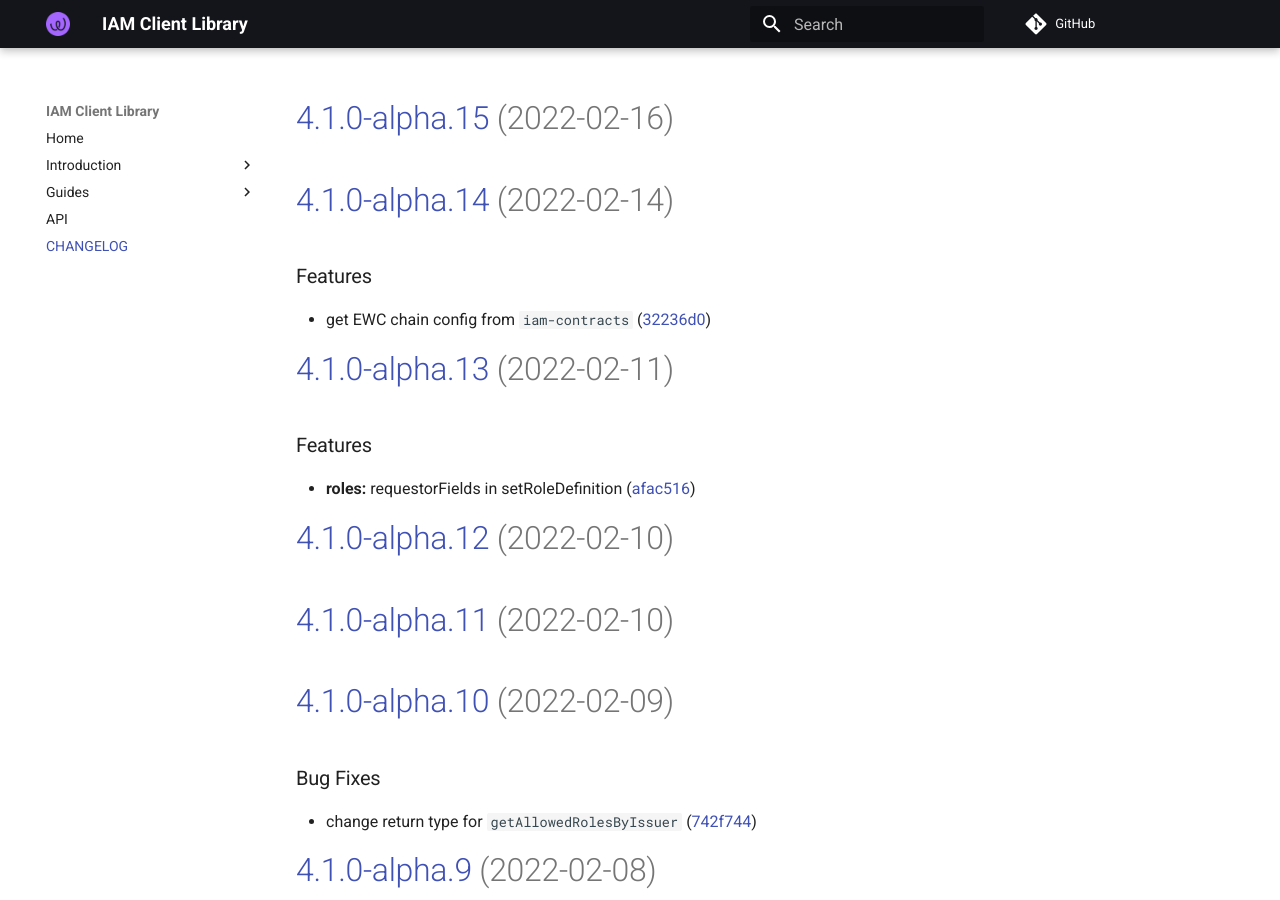
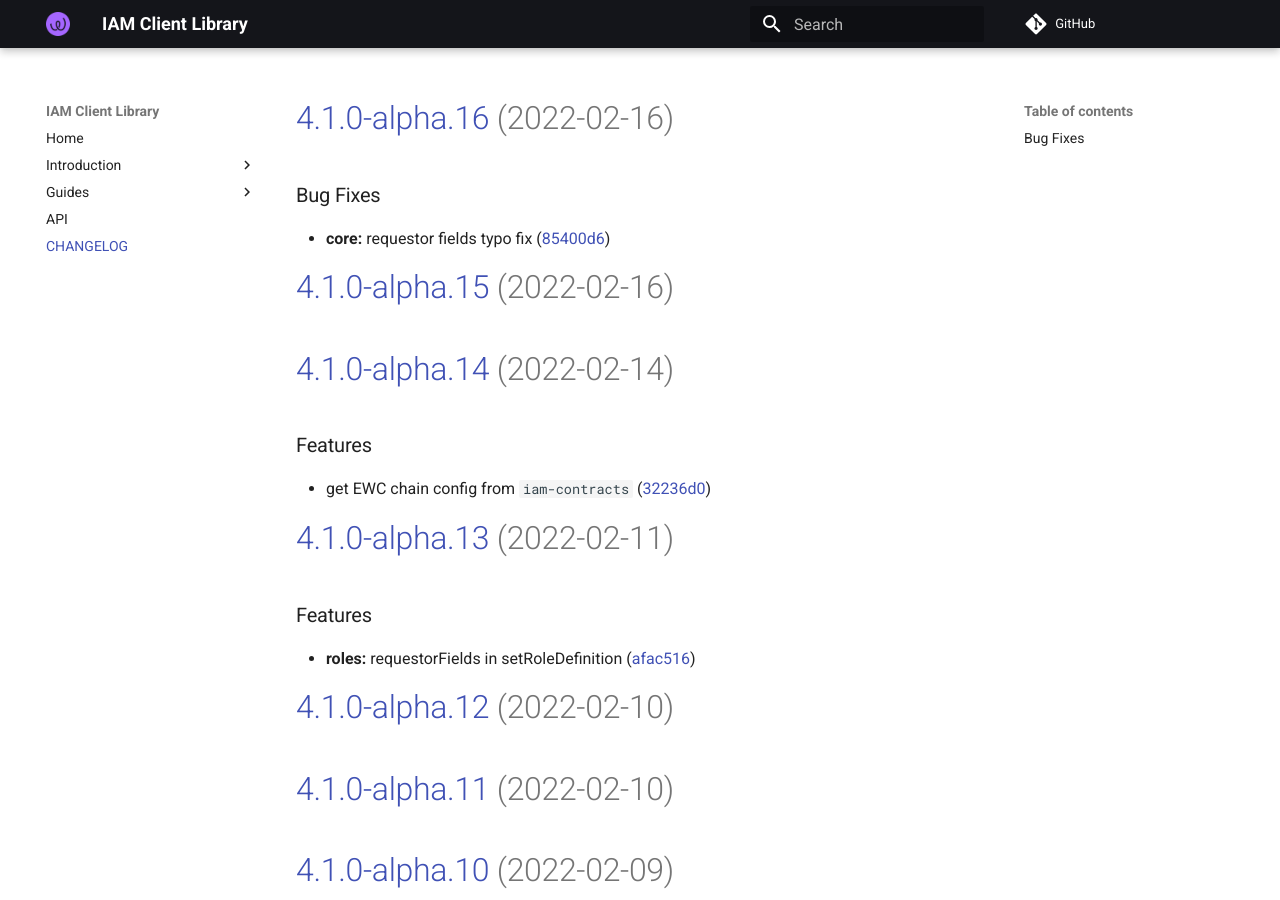
Before and after one commit to energywebfoundation/iam-client-lib, an MkDocs documentation site: the page built from docs/CHANGELOG.md, in a window 1280 px wide and 900 px high. Built offline with MkDocs 1.6.1 and Material for MkDocs 9.7.7, drawn with Linux system fonts in a browser that asks for light colours; comment, search, counter and statistics services are not loaded.

Commit message:
chore(release): 4.1.0-alpha.16 [skip ci]
# [4.1.0-alpha.16](https://github.com/energywebfoundation/iam-client-lib/compare/v4.1.0-alpha.15...v4.1.0-alpha.16) (2022-02-16)

### Bug Fixes

* **core:** requestor fields typo fix ([85400d6](https://github.com/energywebfoundation/iam-client-lib/commit/85400d6f2403b2cbf2dfbfbc0d814db16c571403))

```diff
--- a/docs/CHANGELOG.md
+++ b/docs/CHANGELOG.md
@@ -1,3 +1,10 @@
+# [4.1.0-alpha.16](https://github.com/energywebfoundation/iam-client-lib/compare/v4.1.0-alpha.15...v4.1.0-alpha.16) (2022-02-16)
+
+
+### Bug Fixes
+
+* **core:** requestor fields typo fix ([85400d6](https://github.com/energywebfoundation/iam-client-lib/commit/85400d6f2403b2cbf2dfbfbc0d814db16c571403))
+
 # [4.1.0-alpha.15](https://github.com/energywebfoundation/iam-client-lib/compare/v4.1.0-alpha.14...v4.1.0-alpha.15) (2022-02-16)
 
 # [4.1.0-alpha.14](https://github.com/energywebfoundation/iam-client-lib/compare/v4.1.0-alpha.13...v4.1.0-alpha.14) (2022-02-14)
--- a/package.json
+++ b/package.json
@@ -1,6 +1,6 @@
 {
   "name": "iam-client-lib",
-  "version": "4.1.0-alpha.15",
+  "version": "4.1.0-alpha.16",
   "description": "Library for Decentralized Identity and Access Management",
   "main": "dist/index.js",
   "module": "dist/index.esm.js",
```
